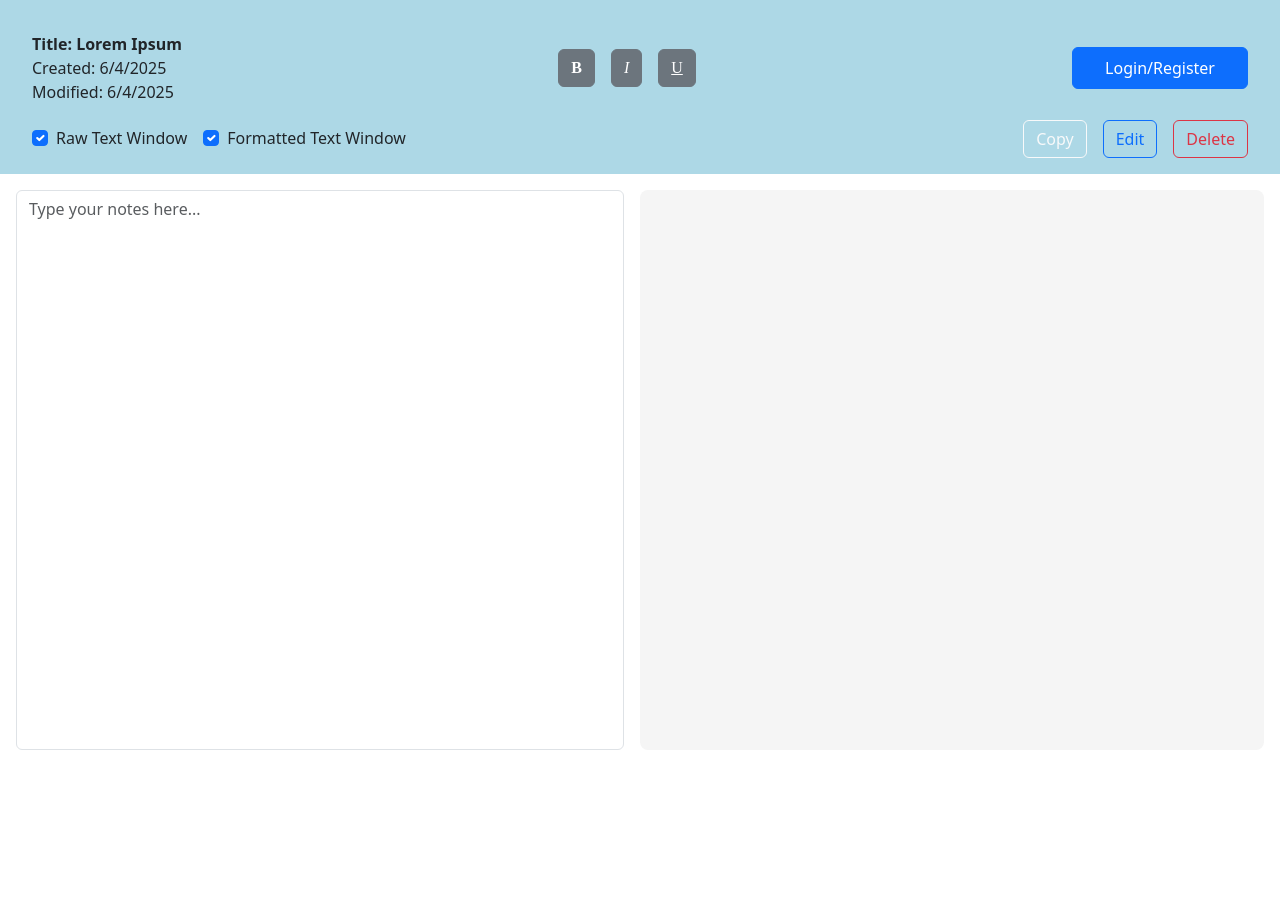
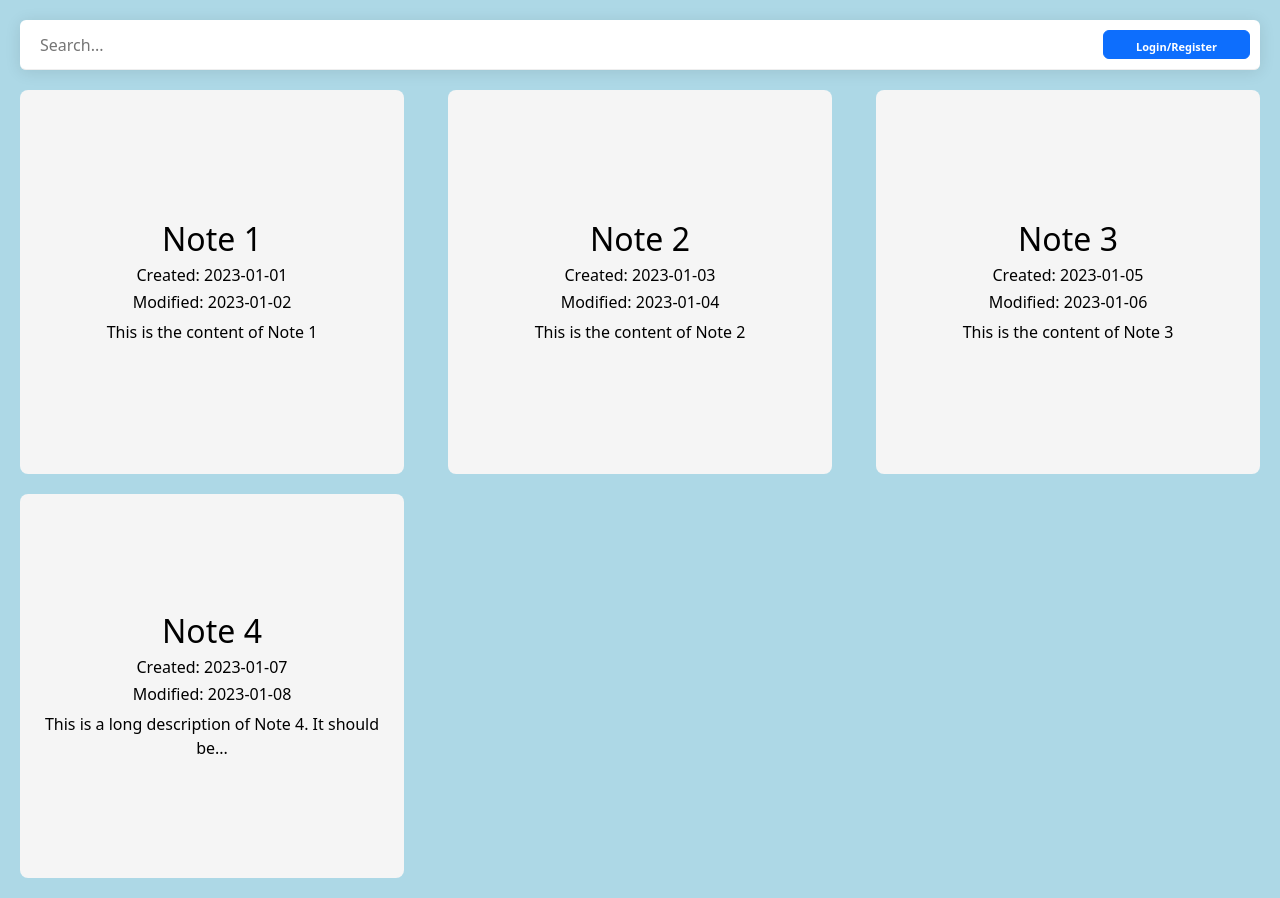
Before and after one commit to Checkmate-Chris1/GeekPad, a React (Vite) app: page / in a window 1280 px wide. Before the commit the page ends 800 px from the top, so only its background shows below. Built offline with nearby package versions, Linux system fonts and the light colour scheme.

Commit message:
created basic homepage
has 4 default notes, clicking them works

```diff
--- a/src/main.tsx
+++ b/src/main.tsx
@@ -1,10 +1,12 @@
-import { StrictMode } from 'react'
+import { StrictMode, useState } from 'react'
 import { createRoot } from 'react-dom/client'
 import 'bootstrap/dist/css/bootstrap.css'
 import NoteEditor from './pages/NoteEditor.tsx'
+import HomePage, { type Note } from './pages/HomePage.tsx'
+import App from './pages/App.tsx'
 
 createRoot(document.getElementById('root')!).render(
   <StrictMode>
-    <NoteEditor />
+    <App />
   </StrictMode>,
 )
--- /dev/null
+++ b/src/pages/App.tsx
@@ -0,0 +1,24 @@
+import { useState } from 'react'
+import 'bootstrap/dist/css/bootstrap.css'
+import NoteEditor from './NoteEditor.tsx'
+import HomePage, { type Note } from './HomePage.tsx'
+
+export default function App() {
+    const [noteSelected, setNoteSelected] = useState(false);
+    const [noteMetadata, setNoteMetadata] = useState<Note>({
+        title: "",
+        createdDate: "",
+        modifiedDate: "",
+        content: ""
+    });
+
+    return (
+        <>
+            { !noteSelected && <HomePage loadNote={(note: Note) => {
+                setNoteSelected(true);
+                setNoteMetadata(note);
+            }} /> }
+            { noteSelected && <NoteEditor note={noteMetadata} /> }
+        </>
+    );
+}
--- /dev/null
+++ b/src/pages/HomePage.css
@@ -0,0 +1,65 @@
+body {
+    background-color: lightblue;
+}
+textarea {
+    width: 100%;
+    height: 100%;
+    align-content: center;
+    padding: 0 10px;
+    font-size: 16px;
+    outline: none;
+    border: none;
+    background-color: transparent;
+}
+
+.note {
+    display: flex;
+    flex-direction: column;
+    width: 30vw;
+    height: 30vw;
+    padding: 10px;
+    border-radius: 8px;
+    background-color: whitesmoke;
+    border: none;
+    align-items: center;
+    justify-content: center;
+    gap: 0.5rem;
+    transition: box-shadow 0.1s ease-in-out;
+}
+.note:hover {
+    box-shadow: 0 2px 16px rgba(255, 255, 255, 0.5);
+}
+
+#note-container {
+    margin: 20px;
+    display: grid;
+    grid-template-columns: auto auto auto;
+    justify-content: space-between;
+    gap: 20px 0;
+}
+#header {
+    display: flex;
+    justify-content: space-between;
+    align-items: top;
+    height: 50px;
+    background-color: white;
+    border-bottom: 1px solid #eee;
+    border-radius: 0.375rem;
+    margin: 20px;
+    padding: 10px;
+    box-shadow: 0 2px 16px rgba(0, 0, 0, 0.1);
+}
+#login-button {
+    font-weight: 600;
+    font-size: 11px;
+}
+
+@media (max-width: 600px) {
+    #note-container {
+        grid-template-columns: auto;
+    }
+    .note {
+        width: 90vw;
+        height: 90vw;
+    }
+}
--- /dev/null
+++ b/src/pages/HomePage.tsx
@@ -0,0 +1,57 @@
+import './HomePage.css';
+
+export interface Note {
+    title: string;
+    createdDate: string;
+    modifiedDate: string;
+    content: string;
+}
+
+const notes: Note[] = [
+    {
+        title: "Note 1",
+        createdDate: "2023-01-01",
+        modifiedDate: "2023-01-02",
+        content: "This is the content of Note 1"
+    },
+    {
+        title: "Note 2",
+        createdDate: "2023-01-03",
+        modifiedDate: "2023-01-04",
+        content: "This is the content of Note 2"
+    },
+    {
+        title: "Note 3",
+        createdDate: "2023-01-05",
+        modifiedDate: "2023-01-06",
+        content: "This is the content of Note 3"
+    },
+    {
+        title: "Note 4",
+        createdDate: "2023-01-07",
+        modifiedDate: "2023-01-08",
+        content: "This is a long description of Note 4. It should be truncated in the list view but show the full content when clicked."
+    }
+];
+
+export default function HomePage({loadNote}: {loadNote: (note: Note) => void}) {
+
+    return (
+        <>
+            <div id="header">
+                <textarea placeholder="Search..."></textarea>
+                <button id="login-button" className="btn btn-primary" onClick={() => alert('Register functionality not implemented yet!')}>Login/Register</button>
+            </div>
+            <div id="note-container">
+                {notes.map((note, index) => (
+                    <button key={index} className="note" onClick={() => loadNote(note)}>
+                        <h2>{note.title}</h2>
+                        <h6>Created: {note.createdDate}</h6>
+                        <h6>Modified: {note.modifiedDate}</h6>
+                        <p>{note.content.length > 30 ? note.content.substring(0,50) + "..." : note.content}</p>
+                    </button>
+                ))}
+            </div>
+        </>
+    );
+}
--- a/src/pages/NoteEditor.tsx
+++ b/src/pages/NoteEditor.tsx
@@ -1,17 +1,17 @@
 import NotesHeader from '../components/NotesHeader';
 import NotesTextArea from '../components/NotesTextArea';
 import NotesPreview from '../components/NotesPreview';
-import { useEffect, useState } from 'react';
+import { useState } from 'react';
+import type { Note } from './HomePage.tsx';
 import './NoteEditor.css'
 
-export default function NoteEditor() {
-    const [title, setTitle] = useState('Lorem Ipsum');
-    const [createdDate, setCreatedDate] = useState('6/4/2025');
-    const [modifiedDate, setModifiedDate] = useState('6/4/2025');
-    const [text, setText] = useState('');
+export default function NoteEditor({ note }: { note: Note }) {
+    const [title, setTitle] = useState(note.title);
+    const [createdDate, setCreatedDate] = useState(note.createdDate);
+    const [modifiedDate, setModifiedDate] = useState(note.modifiedDate);
+    const [text, setText] = useState(note.content);
     const [showTextWindow, setShowTextWindow] = useState(true);
     const [showPreviewWindow, setShowPreviewWindow] = useState(true);
-
 
     return (
         <>
```
